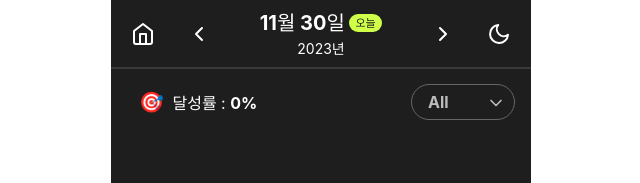
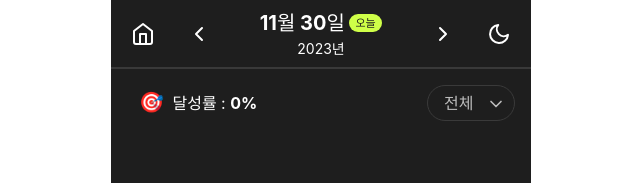
Before and after one commit to Ji-hoon/Elice-Todo-List, a React (Vite) app: page / in a window 1280 px wide. Shown: the top 183 px of the page, without its empty margins (319-959 px from the left). Built offline with nearby package versions, Linux system fonts and the light colour scheme.

Commit message:
FIX : 필터 스타일 일부 수정

```diff
--- a/src/components/pages/Main/SelectFilter/index.tsx
+++ b/src/components/pages/Main/SelectFilter/index.tsx
@@ -13,9 +13,9 @@ export default function SelectFilter({theme}) {
     return (
         <div style={{position: "relative"}}>
             <TodoFilterSelect theme={theme} value={filter} onChange={(event)=> handleChange(event)}>
-                <option value="all">All</option>
-                <option value="done">Done</option>
-                <option value="not yet">Not yet</option>
+                <option value="all">전체</option>
+                <option value="done">완료</option>
+                <option value="not yet">미완료</option>
             </TodoFilterSelect>
             <FiChevronDown size={20}/>
         </div>
@@ -23,14 +23,14 @@ export default function SelectFilter({theme}) {
 }
 
 const TodoFilterSelect = styled.select<{theme:string}>`
-    border: 0.12em solid  ${(props) => ( props.theme === "theme-dark" ? "var(--color-gray-1)" : "var(--color-light-gray-0)")};
+    border: 0.12em solid  ${(props) => ( props.theme === "theme-dark" ? "var(--color-gray-2)" : "var(--color-light-gray-0)")};
     background: transparent;
     color: ${(props) => ( props.theme === "theme-dark" ? "var(--color-gray-0)" : "var(--color-gray-2)")};
     border-radius: 30px;
     font-size: 1em;
     cursor: pointer;
-    padding: 5px 20px 5px 16px;
-    width: 6.5em;
+    padding: 5px 30px 5px 16px;
+    width: 5.5em;
     outline: none;
     font-weight: 700;
     -webkit-appearance: none;
--- a/src/components/pages/Main/index.tsx
+++ b/src/components/pages/Main/index.tsx
@@ -161,7 +161,7 @@ export default function Main() {
         <div className="todoItemList" ref={todoItemListRef}
             style={{display:"flex", flexDirection: "column", alignItems:"center",padding: "1em 1em 2.5em 1em"}}>
 
-          <div style={{display:"flex", width:"100%", alignItems:"center", padding: "0 0 0.75em",borderBottom: "0px solid var(--color-gray-2)", marginBottom: "0.5em",
+          <div style={{display:"flex", width:"100%", alignItems:"baseline", padding: "0 0 0.75em",borderBottom: "0px solid var(--color-gray-2)", marginBottom: "0.5em",
               position: "sticky", top: 83, background: "var(--color-background)", boxShadow: "0 -16px 0 0 var(--color-background)", transition:"var(--transition-ease-out)"}}>
             <TodoItemsListHeader />
             <SelectFilter theme={theme} />
```
